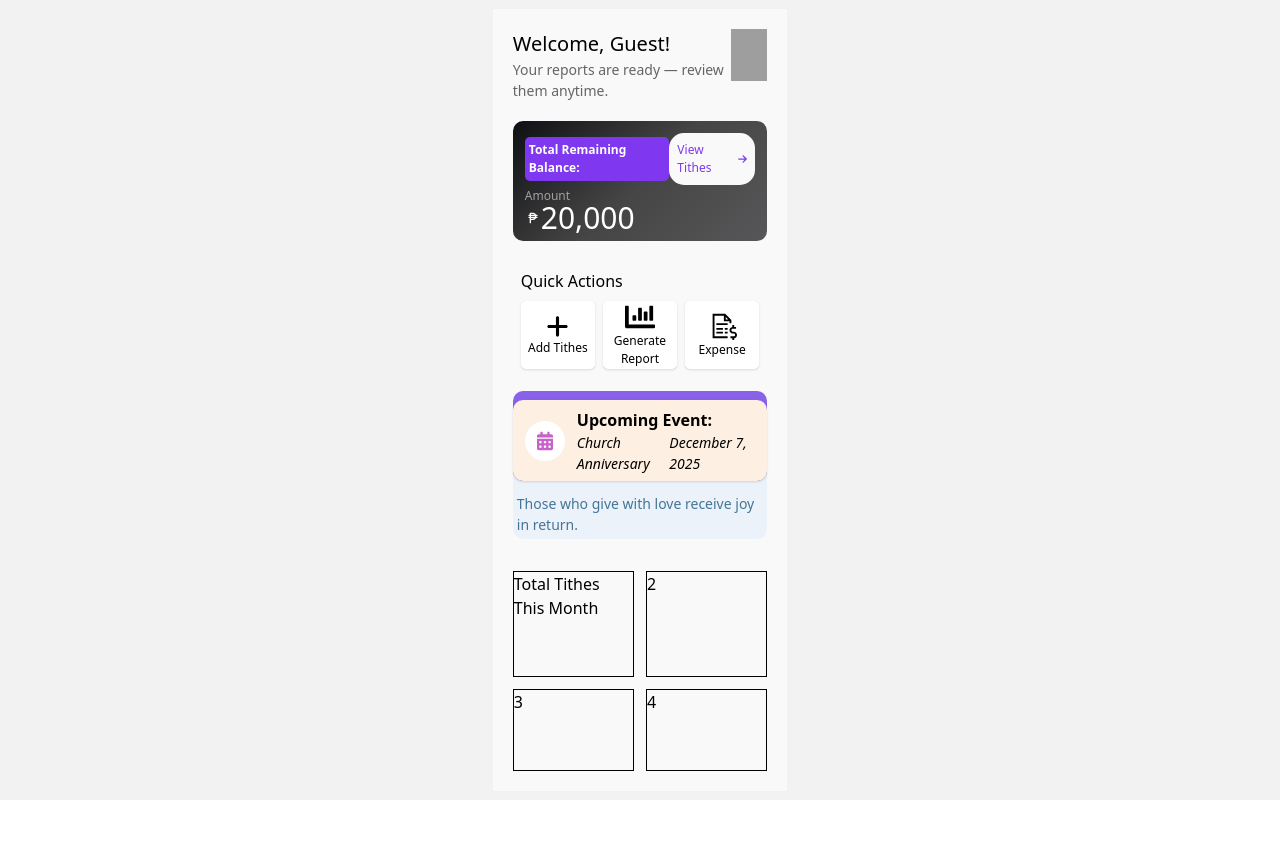
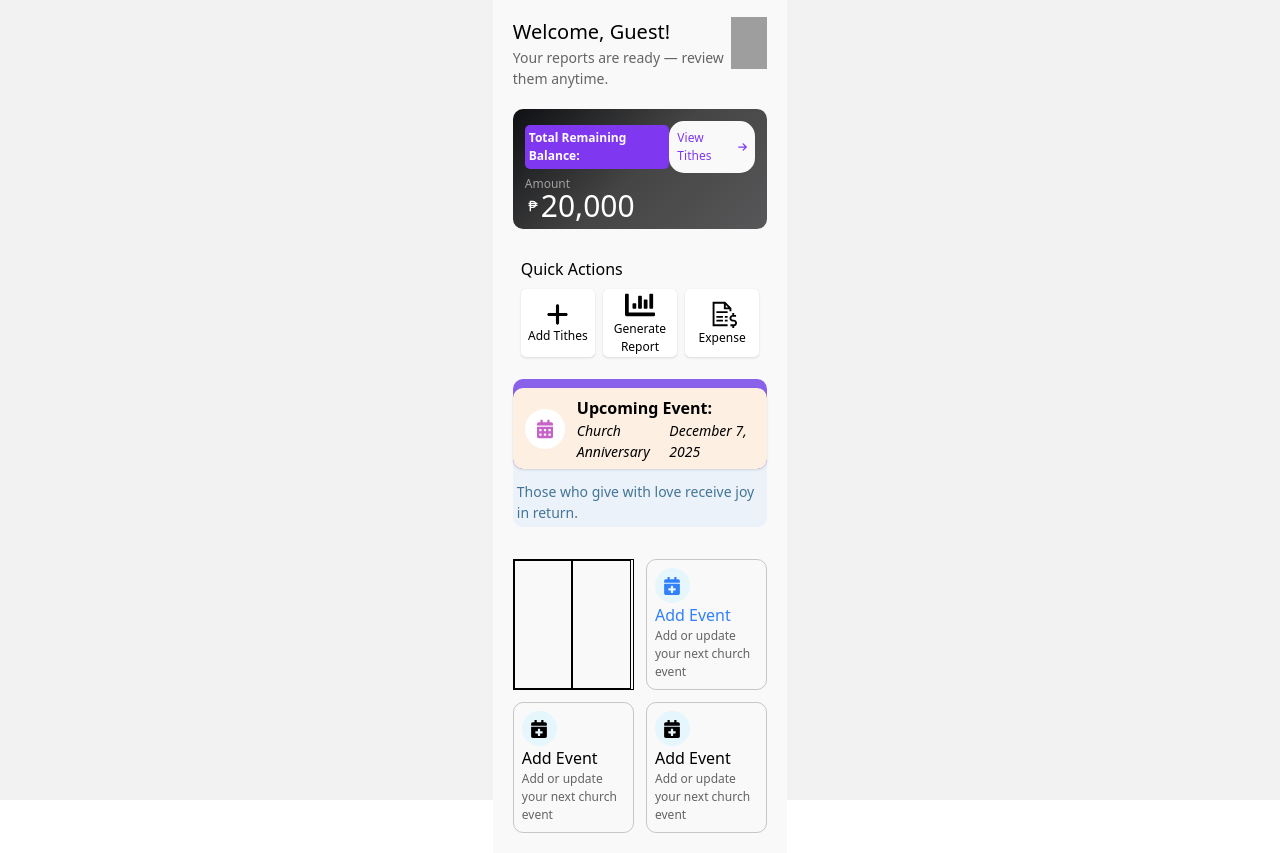
Before and after one commit to adriananicete/JOSCM-TITHES, a React (Vite) app: page /#/home in a window 1280 px wide. Before the commit the page ends 800 px from the top, so only its background shows below. Built offline with nearby package versions, Linux system fonts and the light colour scheme; grey boxes are pictures that could not be loaded.

Commit message:
feat:onprogress home

```diff
--- a/src/components/Home.jsx
+++ b/src/components/Home.jsx
@@ -8,6 +8,8 @@ import { FaPlus } from "react-icons/fa6";
 import { TbUserCircle } from "react-icons/tb";
 import { FaCalendarAlt } from "react-icons/fa";
 import { useNavigate } from "react-router";
+import { FaCalendarPlus } from "react-icons/fa";
+import HomeCards from "./home/home-components/HomeCards";
 
 function Home() {
   const { user } = useContext(UserContext);
@@ -21,7 +23,7 @@ function Home() {
   }
 
   return (
-    <div className="w-[100%] bg-[#f9f9f9] p-5 flex flex-col justify-center items-center gap-5 md:w-[23%]">
+    <div className="w-[100%] bg-[#f9f9f9] p-5 flex flex-col justify-center items-center gap-5 pt- md:w-[23%]">
       <div className="w-full flex justify-between items-start">
         <div>
           <h1 className="text-[20px] font-[500]">
@@ -33,7 +35,11 @@ function Home() {
         </div>
 
         <div className="w-[52px] h-[52px] rounded-[50%] bg-[#fff]">
-          <img className="w-[100%] h-[100%] object-cover " src="https://res.cloudinary.com/dks2psaem/image/upload/v1763347986/joscm-logo_jq0zlo.png" alt="" />
+          <img
+            className="w-[100%] h-[100%] object-cover "
+            src="https://res.cloudinary.com/dks2psaem/image/upload/v1763347986/joscm-logo_jq0zlo.png"
+            alt=""
+          />
         </div>
       </div>
 
@@ -114,13 +120,35 @@ function Home() {
         </div>
       </div>
 
-      <div className="w-full h-[200px] mt-3 grid grid-cols-2 grid-row-2 gap-3">
-        <div className="box">
-          <p>Total Tithes This Month</p>
+      <div className=" w-full h-[auto] mt-3 grid grid-cols-2 grid-row-2 gap-3">
+        <div className=" box flex">
+          <div className="w-[49%] box">
+
+          </div>
+
+          <div className="w-[49%] box">
+
+          </div>
         </div>
-        <div className="box">2</div>
-        <div className="box">3</div>
-        <div className="box">4</div>
+
+        <HomeCards
+          icon={FaCalendarPlus}
+          title="Add Event"
+          description="Add or update your next church event"
+          color="#3281fb"
+        />
+
+        <HomeCards
+          icon={FaCalendarPlus}
+          title="Add Event"
+          description="Add or update your next church event"
+        />
+
+        <HomeCards
+          icon={FaCalendarPlus}
+          title="Add Event"
+          description="Add or update your next church event"
+        />
       </div>
     </div>
   );
--- /dev/null
+++ b/src/components/home/home-components/HomeCards.jsx
@@ -0,0 +1,17 @@
+function HomeCards({color, title, description,icon:Icon}) {
+  return (
+    <div style={{}} className="cursor-pointer w-full h-auto border border-[rgba(0,0,0,0.2)] flex flex-col justify-between items-start p-2 rounded-[10px] hover:shadow-sm">
+      <div className="bg-[#e6f6fd] rounded-[50%] w-[35px] h-[35px] flex justify-center items-center">
+        <Icon color={color} size={18} />
+      </div>
+      <div>
+        <p style={{color: `${color}`}} className="font-[500]">{title}</p>
+        <p className="text-[12px] text-[#646464]">
+          {description}
+        </p>
+      </div>
+    </div>
+  );
+}
+
+export default HomeCards;
--- a/src/layout/BaseLayout.jsx
+++ b/src/layout/BaseLayout.jsx
@@ -3,7 +3,7 @@ import Login from "../components/Login";
 
 function BaseLayout() {
     return (
-        <div className="w-full h-screen bg-(--base-color) flex justify-center items-center">
+        <div className="w-full h-screen bg-(--base-color) flex justify-center items-center pt-[50px]">
             <Outlet />
         </div>
      );
```
